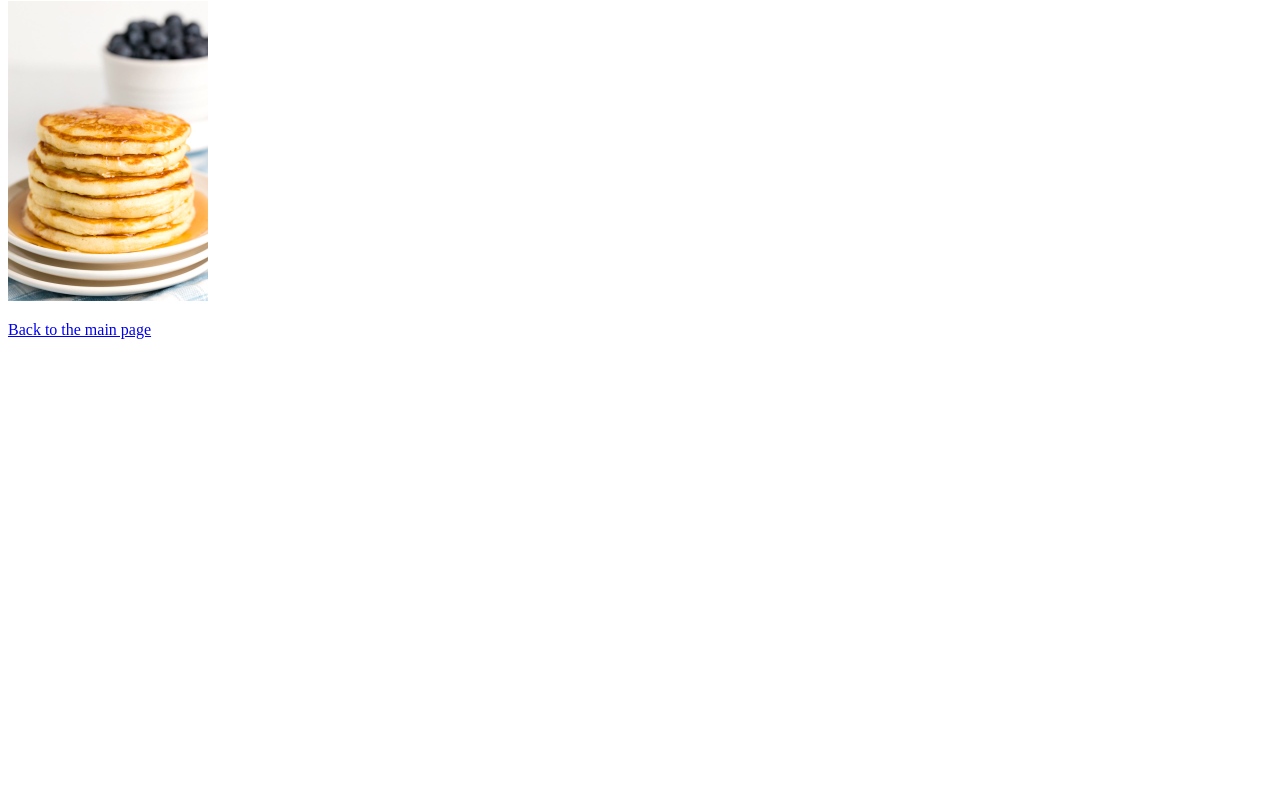
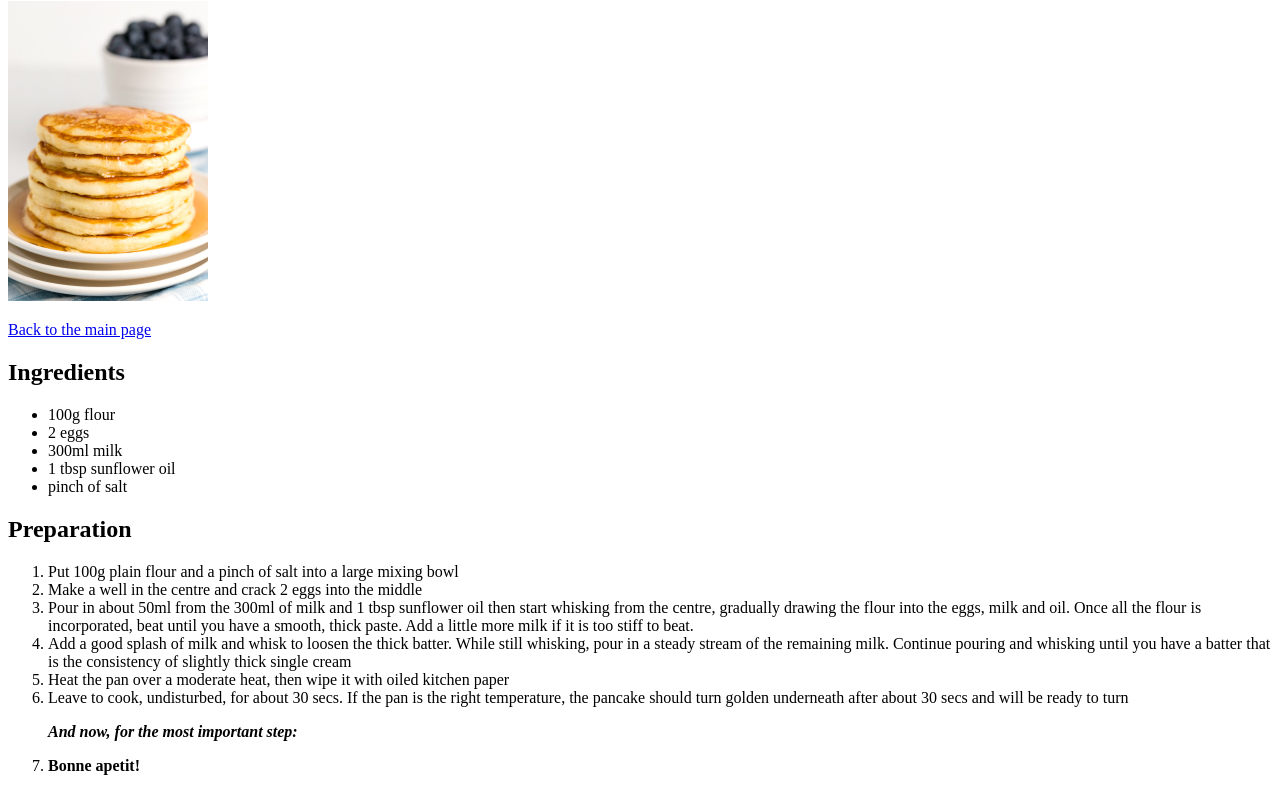
Before and after one commit to neordovah/odin-recipes, a plain HTML site: page recipes/pancakes.html in a window 1280 px wide. Shown: the part 79-870 px from the top of the page. Before the commit the page ends 800 px from the top, so only its background shows below. Drawn offline with Linux system fonts and the light colour scheme.

Commit message:
All three pages finished by adding ingredients list and preparation

```diff
--- a/recipes/pancakes.html
+++ b/recipes/pancakes.html
@@ -11,6 +11,27 @@
     <h1>Pancakes</h1>
     <img src="../img/pancakes.jpg" width="200">
     <p><a href="../index.html">Back to the main page</a></p>
+
+    <h2>Ingredients</h2>
+    <ul>
+        <li>100g flour</li>
+        <li>2 eggs</li>
+        <li>300ml milk</li>
+        <li>1 tbsp sunflower oil</li>
+        <li>pinch of salt</li>
+    </ul>
+
+    <h2>Preparation</h2>
+    <ol>
+        <li>Put 100g plain flour and a pinch of salt into a large mixing bowl</li>
+        <li>Make a well in the centre and crack 2 eggs into the middle</li>
+        <li>Pour in about 50ml from the 300ml of milk and 1 tbsp sunflower oil then start whisking from the centre, gradually drawing the flour into the eggs, milk and oil. Once all the flour is incorporated, beat until you have a smooth, thick paste. Add a little more milk if it is too stiff to beat.</li>
+        <li>Add a good splash of milk and whisk to loosen the thick batter. While still whisking, pour in a steady stream of the remaining milk. Continue pouring and whisking until you have a batter that is the consistency of slightly thick single cream</li>
+        <li>Heat the pan over a moderate heat, then wipe it with oiled kitchen paper</li>
+        <li>Leave to cook, undisturbed, for about 30 secs. If the pan is the right temperature, the pancake should turn golden underneath after about 30 secs and will be ready to turn</li>
+        <p><strong><em>And now, for the most important step:</strong></em>
+        <li><strong>Bonne apetit!</strong></li>
+    </ol>
 </body>
 
 </html>
```
Also changed, not shown: recipes/fruit-salad.html (+20 -0 lines), recipes/scrambled-eggs.html (+16 -0 lines).
